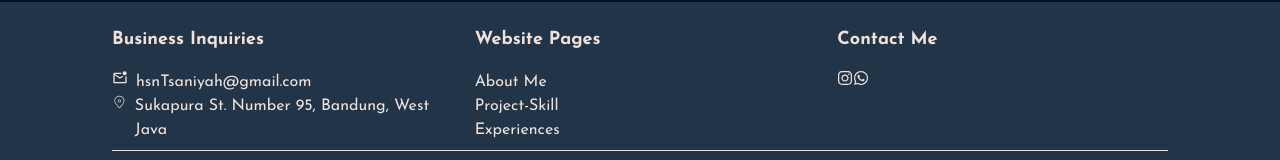
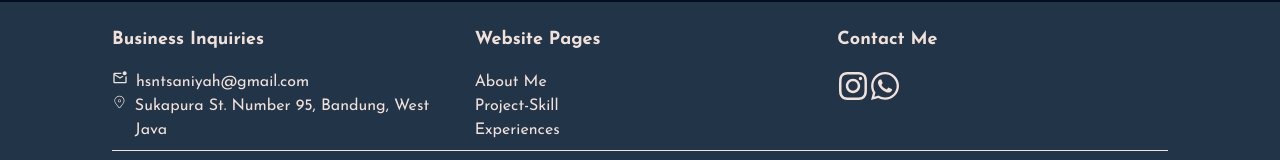
Before and after one commit to tsani0/Portofolio, a React (Vite) app: page / in a window 1280 px wide. Shown: the part 6577-6737 px from the top of the page. Built offline with nearby package versions, Linux system fonts and the light colour scheme.

Commit message:
Update beberapa komponen

```diff
--- a/src/components/footer/footer.jsx
+++ b/src/components/footer/footer.jsx
@@ -10,7 +10,7 @@ const footer = () => {
                 <h2 className='text-lg font-bold mb-4'>Business Inquiries</h2>
                 <div className='flex gap-2'>
                     <MdOutlineMarkEmailUnread />
-                    <p>hsnTsaniyah@gmail.com</p>
+                    <p>hsntsaniyah@gmail.com</p>
                 </div>
                 <div className='flex gap-2'>
                     <CiLocationOn />
@@ -25,9 +25,9 @@ const footer = () => {
             </div>
             <div>
                 <h2 className='text-lg font-bold mb-4 mt-6'>Contact Me</h2>
-                <div className='flex'>
-                    <FaInstagram />
-                    <FaWhatsapp />
+                <div className='flex mb-5'>
+                    <a href="https://www.instagram.com/hsntsani?igsh=MWF2dTM4am93eHRtYg==" target="_blank" rel="noopener noreferrer "><FaInstagram className='size-8' /></a>
+                    <a href='https://wa.me/6283822605885' target="_blank" rel="noopener noreferrer"><FaWhatsapp className='size-8 '/></a>
                 </div>
             </div>
 
```
